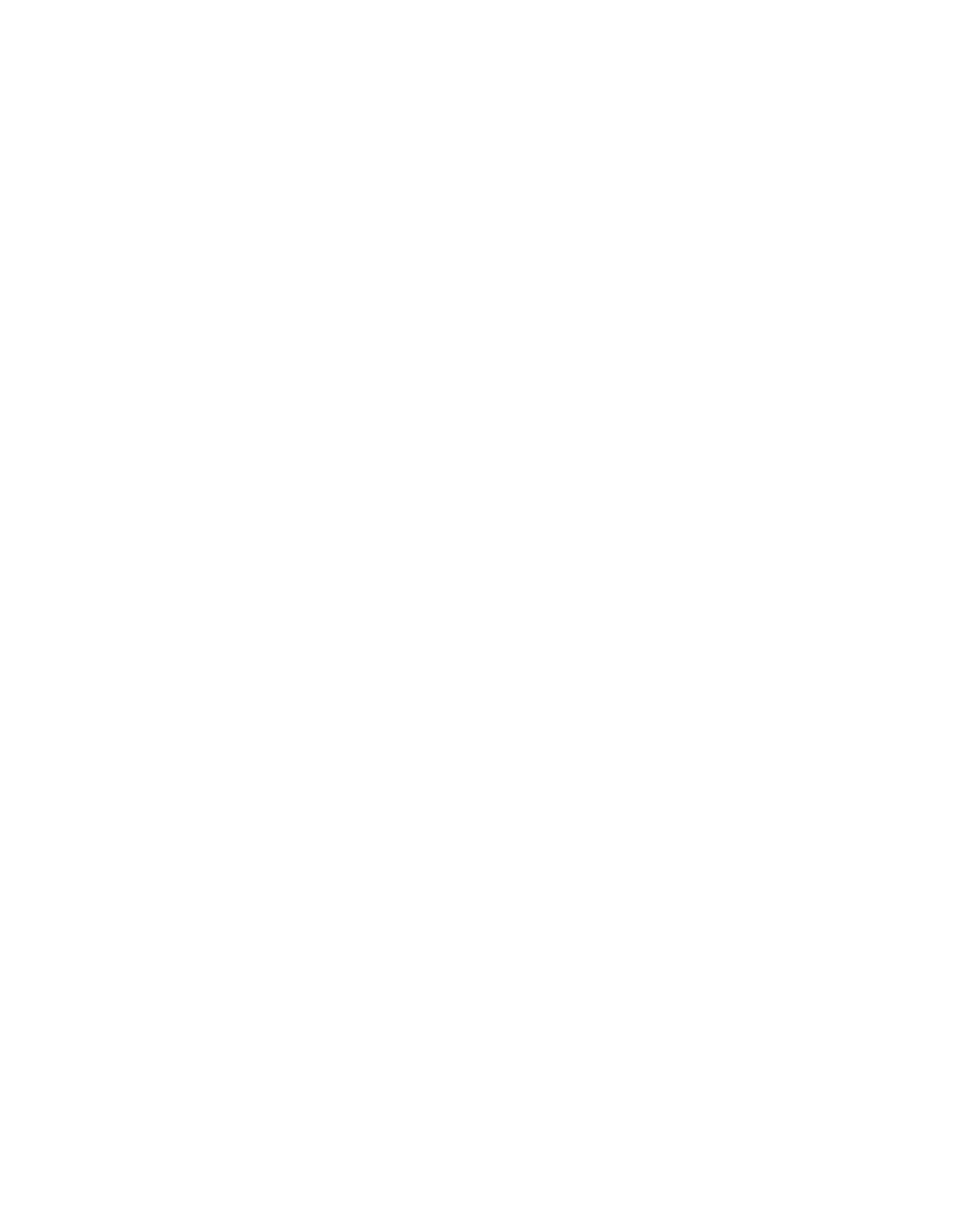
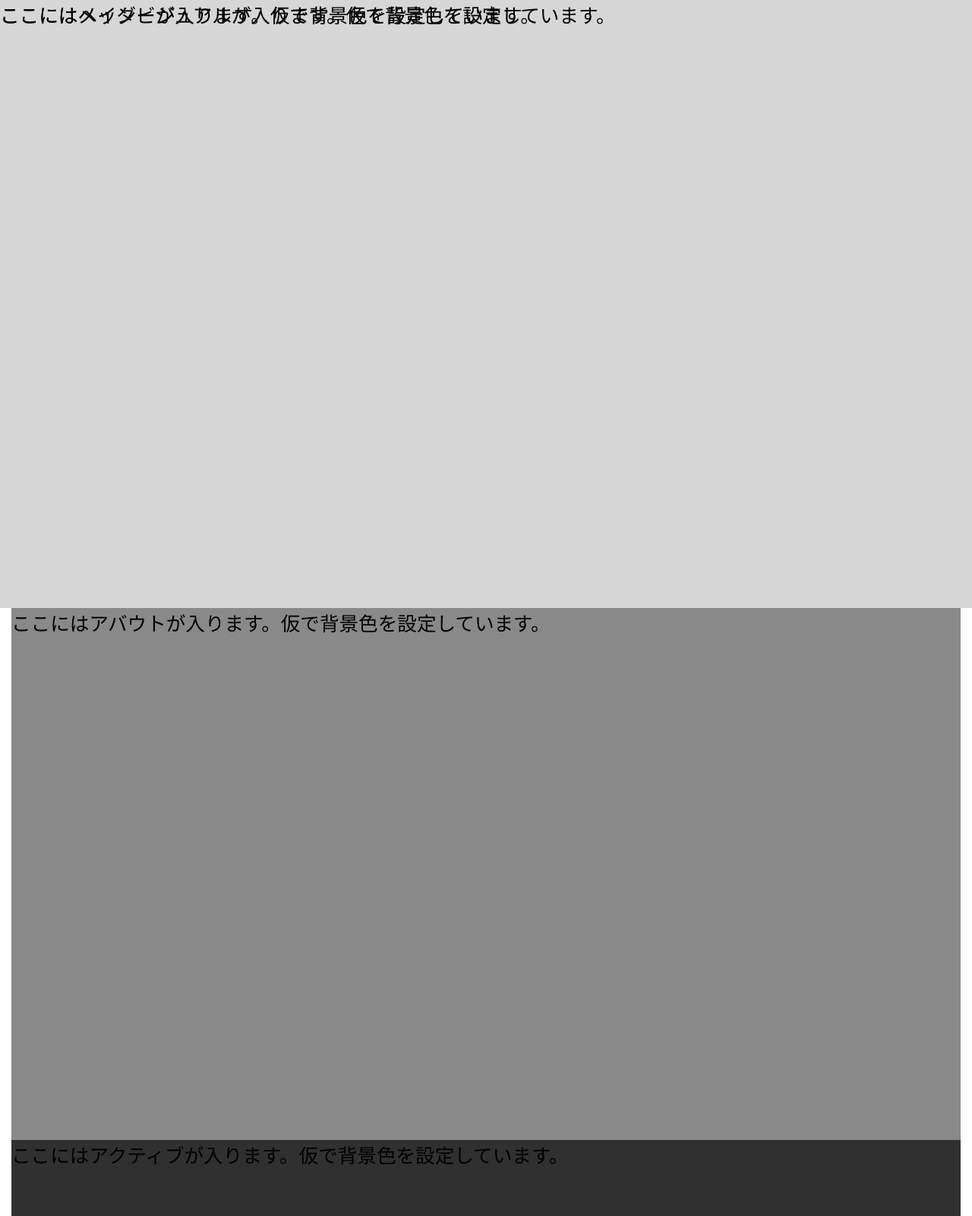
Before and after one commit to takaakikatou/proseed_web, a plain HTML site: page index.html in a window 1280 px wide. Shown: the top 1600 px of the page at 76% size. Before the commit the page ends 800 px from the top, so only its background shows below. Drawn offline with Linux system fonts and the light colour scheme.

Commit message:
初期設定

```diff
--- a/css/common.css
+++ b/css/common.css
@@ -0,0 +1,51 @@
+@charset "utf-8";
+/*--------------------
+css変数
+--------------------*/
+:root {
+	/* 配色 */
+	--color_main: #ff4001;
+	--bgcolor_main: #fff;
+
+	/* フォント */
+	--font_en: "Montserrat", sans-serif;
+	--font_ja: "Noto sans JP", sans-serif;
+	--font_size_base: 1.6rem;
+	--font_line_height_base: 1.5;
+}
+
+/* html 共通 */
+html {
+	scroll-behavior: smooth;
+}
+/* body 共通 */
+body {
+	position: relative;
+	font: var(--font_size_base)/var(--font_line_height_base) var(--font_ja), var(--font_en);
+}
+
+/*--------------------
+レイアウト 共通
+--------------------*/
+/* ヘッダー */
+.header {
+	position: fixed;
+	width: 100%;
+	height: 100px;
+	background: transparent;
+}
+/* メイン */
+.main {
+
+}
+/* ラッパー */
+.wrapper {
+	margin: 0 auto;
+	max-width: 1250px;
+}
+/* フッター */
+.footer {
+	width: 100%;
+	height: 200px;
+	background: #333;
+}
--- a/css/top.css
+++ b/css/top.css
@@ -0,0 +1,21 @@
+@charset "utf-8";
+.top_mv {
+	background: #d6d6d6;
+	height: 100vh;
+}
+.top_about {
+	background: #898989;
+	height: 700px;
+}
+.top_active {
+	background: #303030;
+	height: 500px;
+}
+.top_news {
+	background: #aeaeae;
+	height: 600px;
+}
+.top_contact {
+	background: #202020;
+	height: 350px;
+}
--- a/index.html
+++ b/index.html
@@ -4,7 +4,7 @@
     <meta charset="UTF-8">
     <meta http-equiv="X-UA-Compatible" content="IE=edge">
     <meta name="viewport" content="width=device-width, initial-scale=1.0">
-	<title>テンプレート</title>
+	<title>proseed</title>
 
 	<!-- seo -->
 	<meta name="keywords" content="">
@@ -18,9 +18,11 @@
 	<meta property="og:site_name" content="">
 	<meta property="og:locale" content="ja_JP">
 	<!-- favicon -->
-	<link rel="shortcut icon" href="">
+	<link rel="shortcut icon" href="img/logo.jpg">
 	<!-- font -->
-
+	<link rel="preconnect" href="https://fonts.googleapis.com">
+	<link rel="preconnect" href="https://fonts.gstatic.com" crossorigin>
+	<link href="https://fonts.googleapis.com/css2?family=Montserrat:wght@200;300;400&family=Noto+Sans+JP:wght@300;400;500&display=swap" rel="stylesheet">
 	<!-- CSS -->
 	<link rel="stylesheet" href="css/reset.css">
 	<link rel="stylesheet" href="css/common.css">
@@ -28,6 +30,7 @@
 </head>
 <body>
     <header class="header">
+		ここにはヘッダーが入ります。仮で背景色を設定しています。
         <nav>
             <ul>
                 <li></li>
@@ -38,27 +41,27 @@
             </ul>
         </nav>
     </header>
-    <main>
+    <main class="main">
+		<section class="top_mv">
+			ここにはメインビジュアルが入ります。仮で背景色を設定しています。
+		</section>
         <div class="wrapper">
-            <section class="top_mv">
-
-            </section>
             <section class="top_about">
-
+				ここにはアバウトが入ります。仮で背景色を設定しています。
             </section>
             <section class="top_active">
-
+				ここにはアクティブが入ります。仮で背景色を設定しています。
             </section>
             <section class="top_news">
-
+				ここにはニュースが入ります。仮で背景色を設定しています。
             </section>
             <section class="top_contact">
-
+				ここにはコンタクトが入ります。仮で背景色を設定しています。
             </section>
         </div>
     </main>
     <footer class="footer">
-
+		ここにはフッターが入ります。仮で背景色を設定しています。
 	</footer>
 </body>
 <script src="js/base.js"></script>
```
